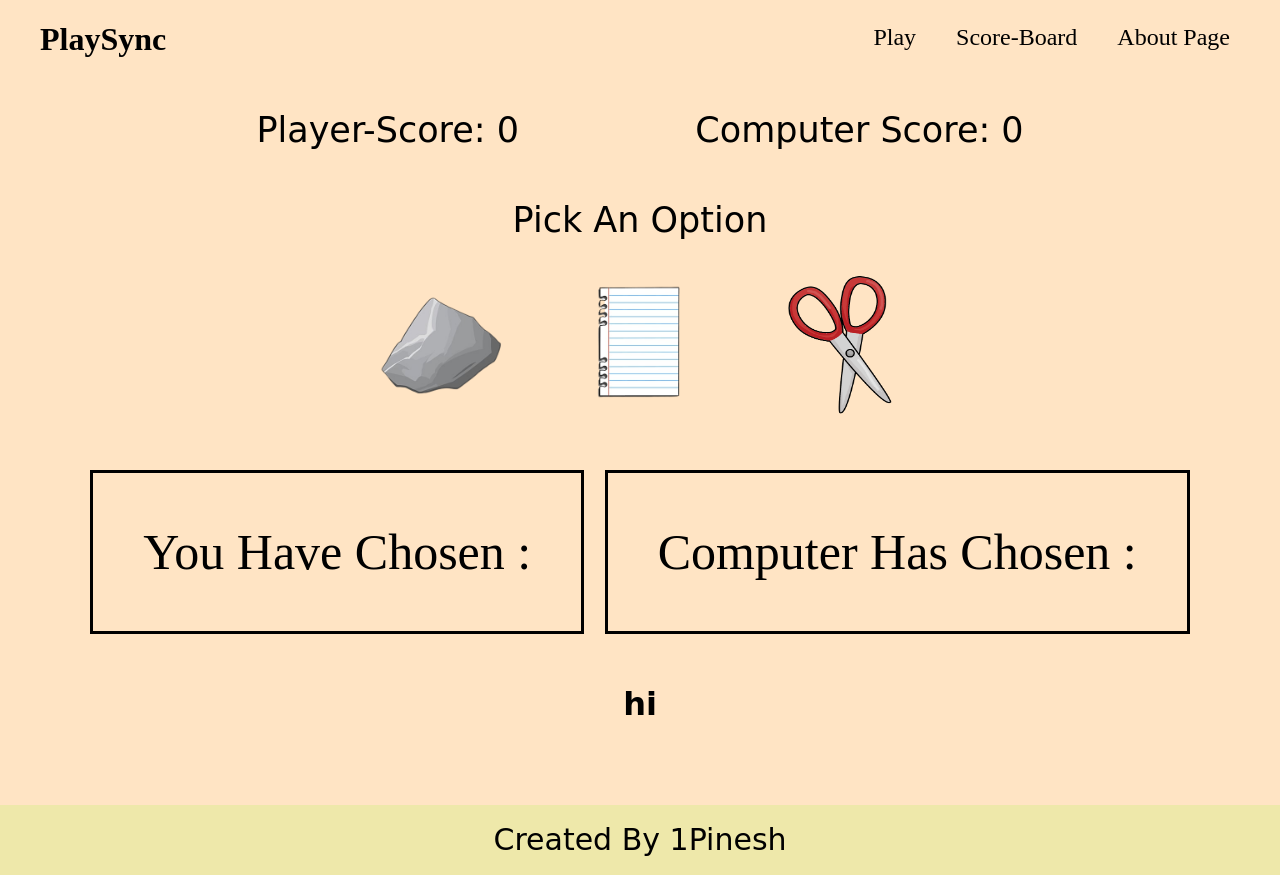
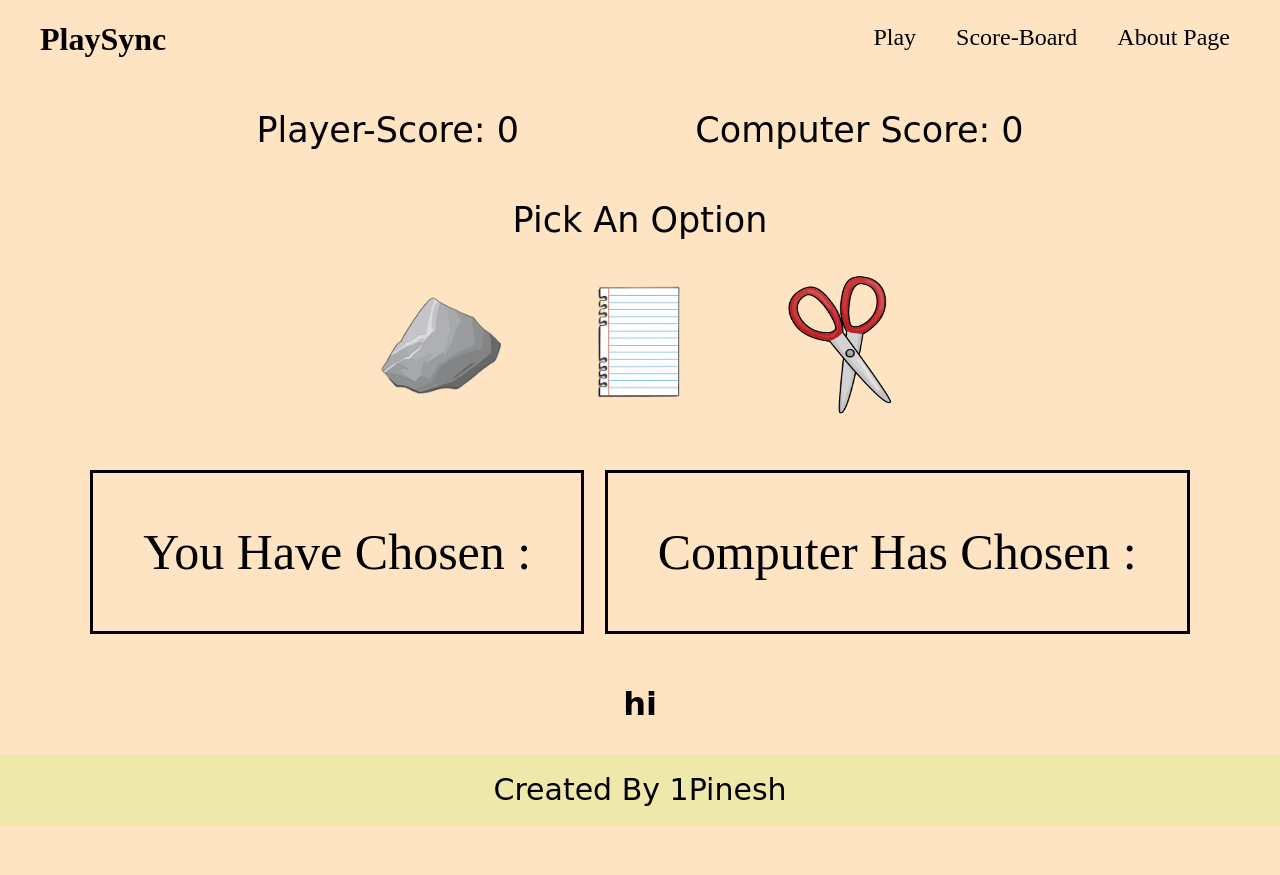
Before and after one commit to 1Pinesh/Rock-Paper-Scissors, a plain HTML site: page index.html in a window 1280 px wide. After the commit the page ends 825 px from the top, so only its background shows below. Drawn offline with Linux system fonts and the light colour scheme; a web font is replaced by a local one.

Commit message:
reajusting the margin of footer

```diff
--- a/Javascript/gameAi.js
+++ b/Javascript/gameAi.js
@@ -109,6 +109,5 @@ function gameRule(pChoice,cChoice) {
         setTimeout (()=> {
             win_msg.textContent = ""
         },2000)
-
          }
 }
--- a/stylesheet.css
+++ b/stylesheet.css
@@ -130,8 +130,6 @@ body{
     justify-content: center;
     align-items: center;
     font-family: 'Lugrasimo', cursive;
-    margin-bottom: 10px;
-    padding-bottom: 10px;
 }
 
 /* Footer */
@@ -141,8 +139,7 @@ body{
     align-items: center;
 }
 .foot {
-    margin-top: 50px;
-
+    margin-top: 10px;
     left: 0;
     bottom: 0;
     height:70px;
```
